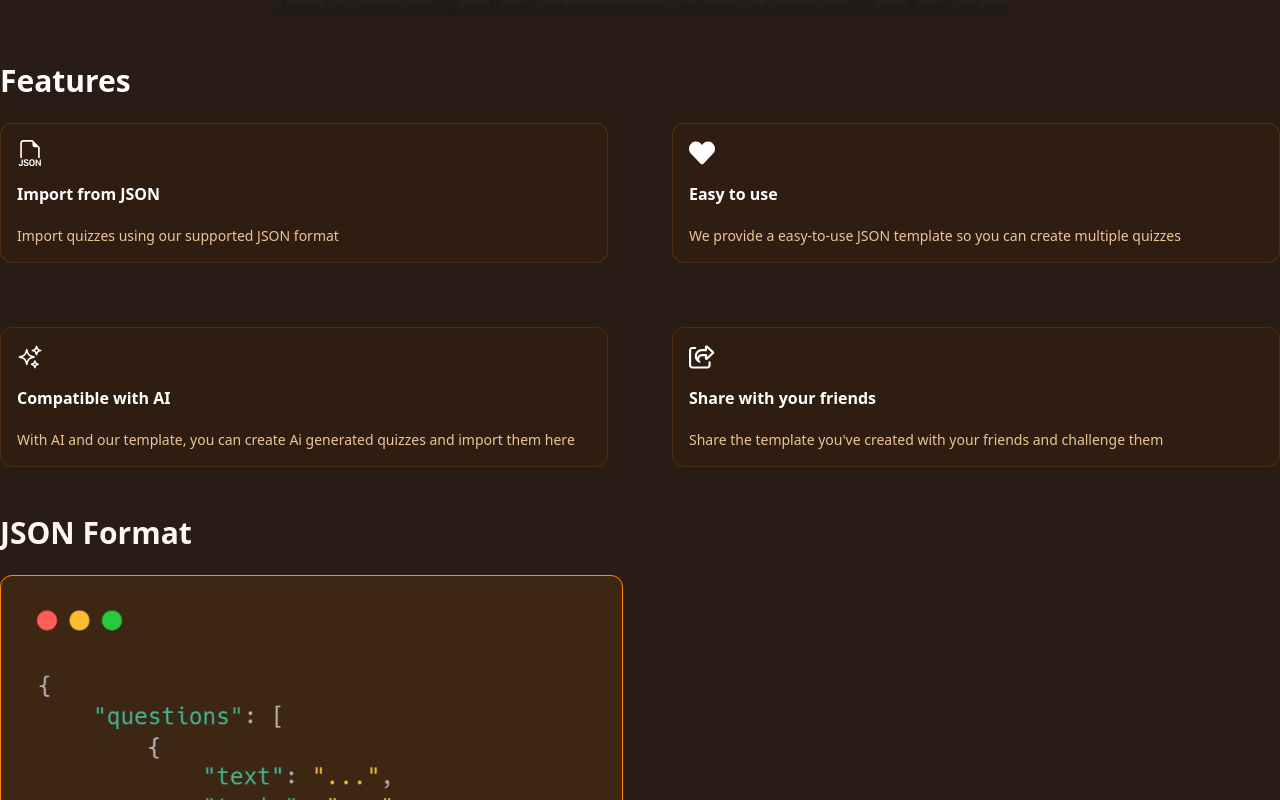
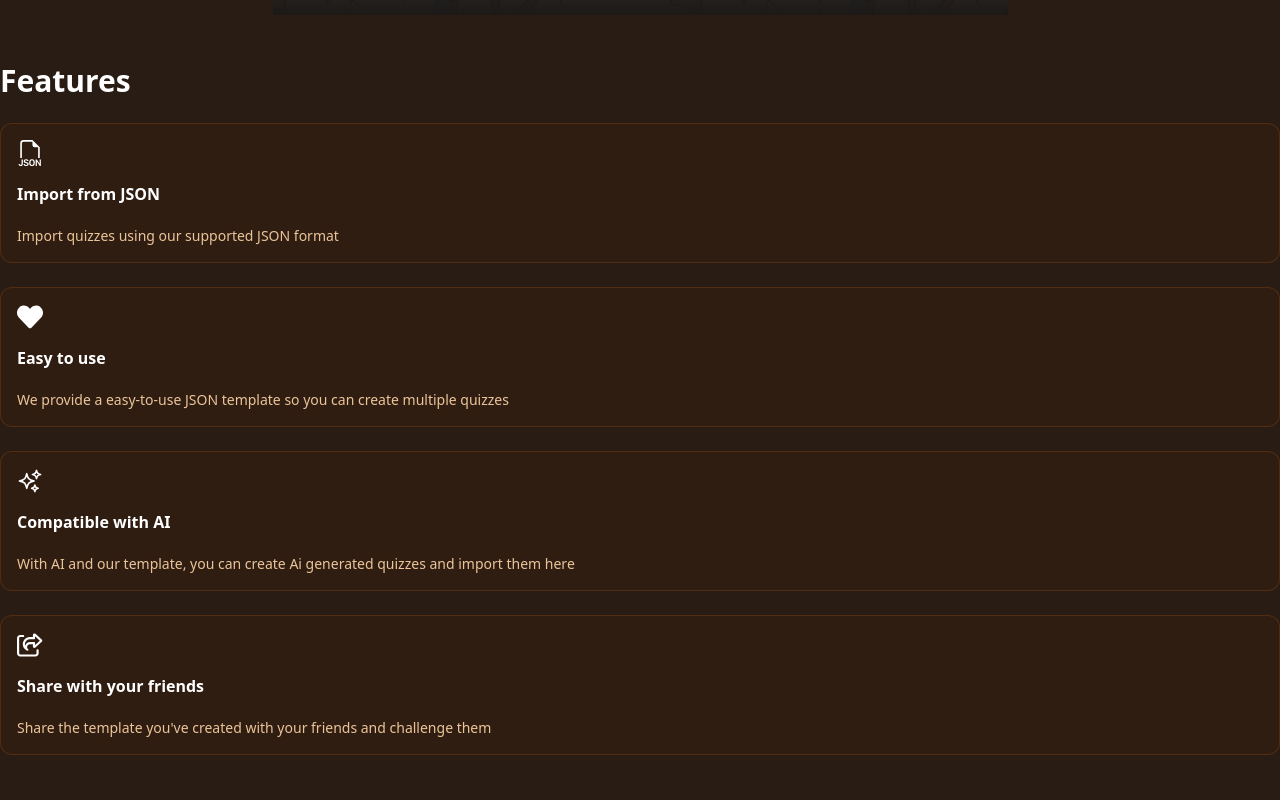
Before and after one commit to Dedo-Finger2/quizson-react, a React (Vite) app: page / in a window 1280 px wide. Shown: the part 580-1380 px from the top of the page. Built offline with nearby package versions, Linux system fonts and the light colour scheme.

Commit message:
Makes Features Component grid-1

```diff
--- a/src/components/Features/index.tsx
+++ b/src/components/Features/index.tsx
@@ -12,7 +12,7 @@ function Features() {
           Features
         </h1>
       </div>
-      <div className="grid grid-cols-2 gap-16">
+      <div className="grid grid-cols-1 gap-6 w-full">
         <FeatureCard
           title="Import from JSON"
           description="Import quizzes using our supported JSON format"
```
